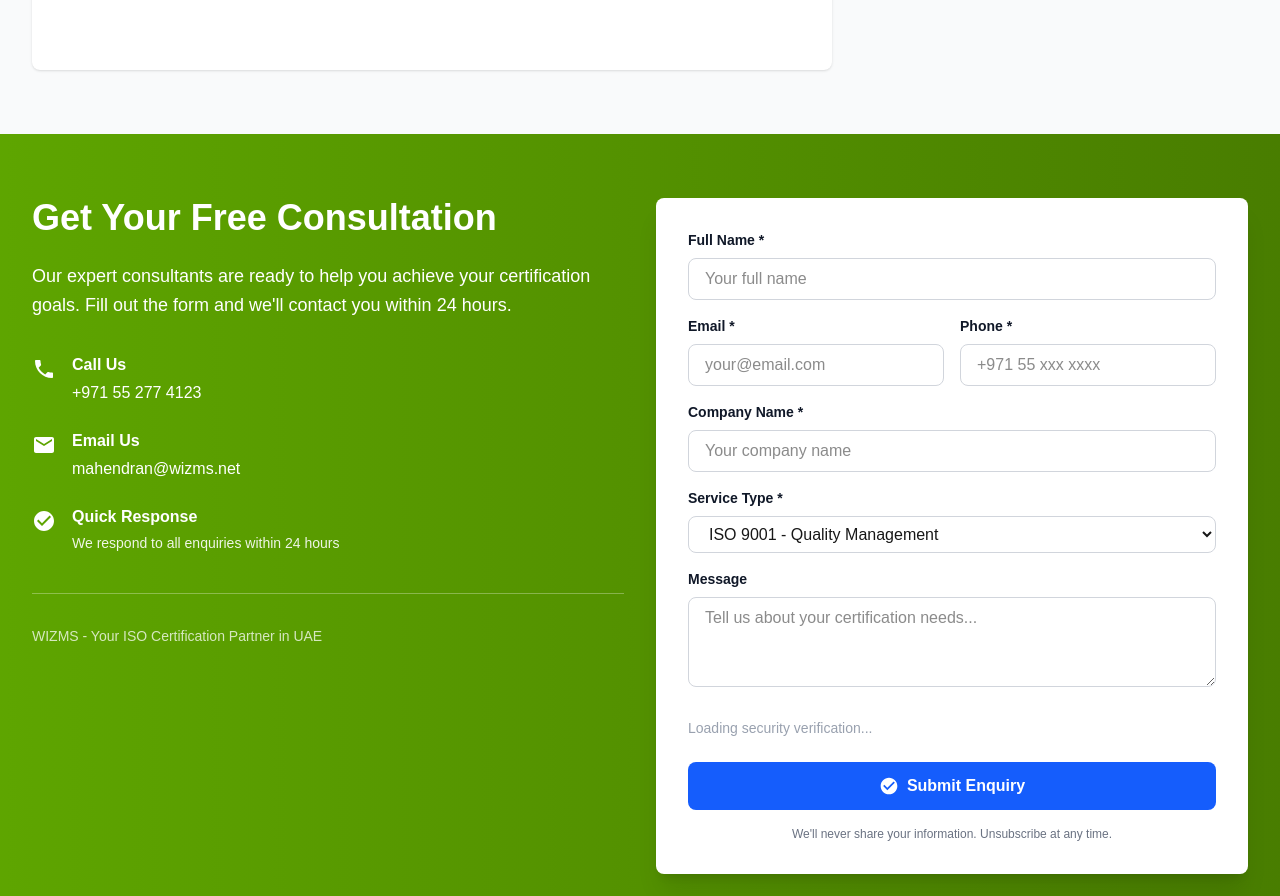
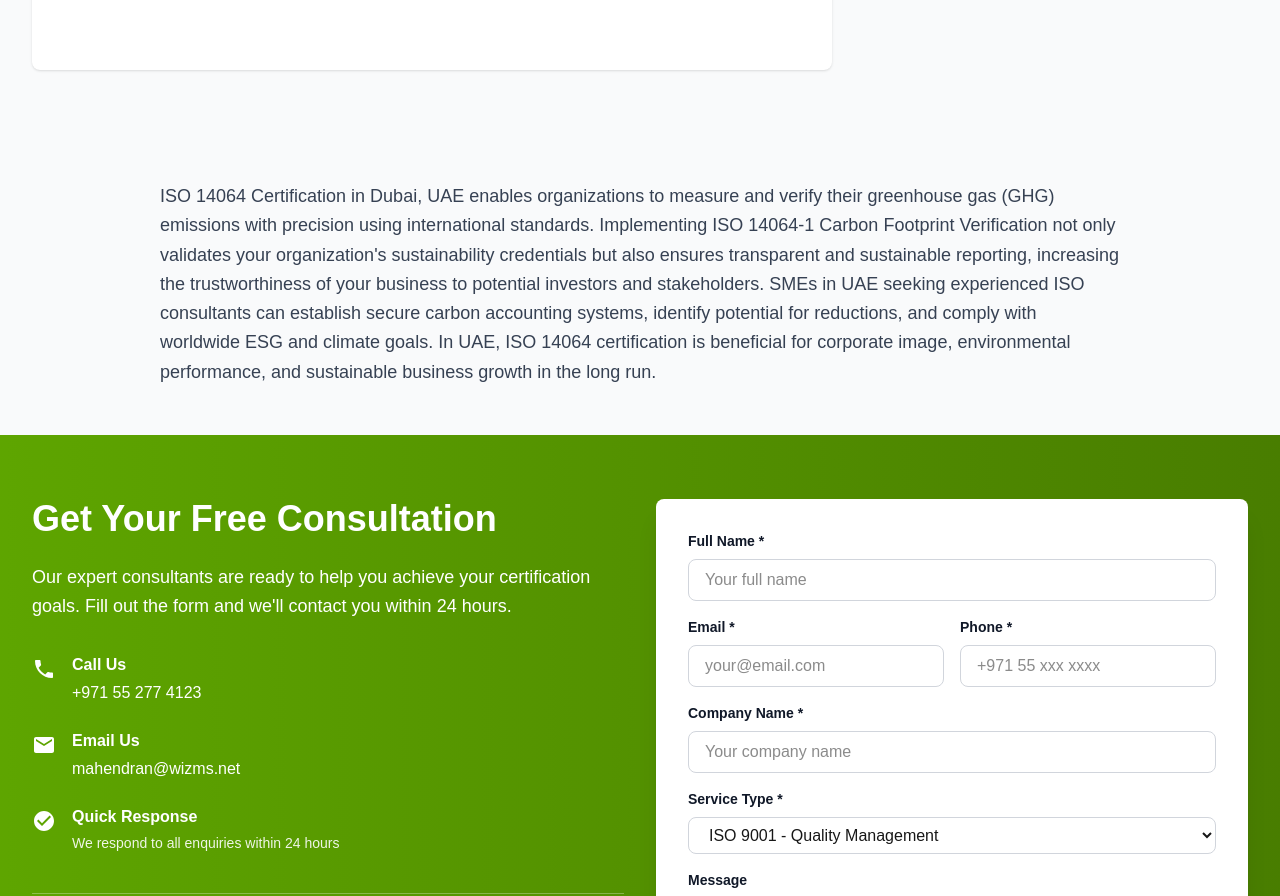
Before and after one commit to createweb7/wizms, a Next.js app: page /iso-14064-1-certification-consultants-uae in a window 1280 px wide. Shown: the part 2241-3137 px from the top of the page. Built offline with nearby package versions, Linux system fonts and the light colour scheme; no server answers.

Commit message:
Add closing paragraph to ISO 14064-1 consultants UAE page
Co-Authored-By: Claude Sonnet 4.6 <noreply@anthropic.com>

```diff
--- a/src/app/(public)/iso-14064-1-certification-consultants-uae/page.tsx
+++ b/src/app/(public)/iso-14064-1-certification-consultants-uae/page.tsx
@@ -124,6 +124,15 @@ export default function ISO14064Page() {
         </div>
       </div>
 
+      {/* Closing Paragraph */}
+      <div className="bg-gray-50 py-12">
+        <div className="max-w-5xl mx-auto px-4 sm:px-6 lg:px-8">
+          <p className="text-gray-700 leading-relaxed text-lg">
+            ISO 14064 Certification in Dubai, UAE enables organizations to measure and verify their greenhouse gas (GHG) emissions with precision using international standards. Implementing ISO 14064-1 Carbon Footprint Verification not only validates your organization&apos;s sustainability credentials but also ensures transparent and sustainable reporting, increasing the trustworthiness of your business to potential investors and stakeholders. SMEs in UAE seeking experienced ISO consultants can establish secure carbon accounting systems, identify potential for reductions, and comply with worldwide ESG and climate goals. In UAE, ISO 14064 certification is beneficial for corporate image, environmental performance, and sustainable business growth in the long run.
+          </p>
+        </div>
+      </div>
+
       <EnquiryForm serviceType="ISO 14064-1 - Carbon Footprint & Greenhouse Gas Verification" bgColor="from-lime-600 to-lime-700" />
 
       <script type="application/ld+json">
```
